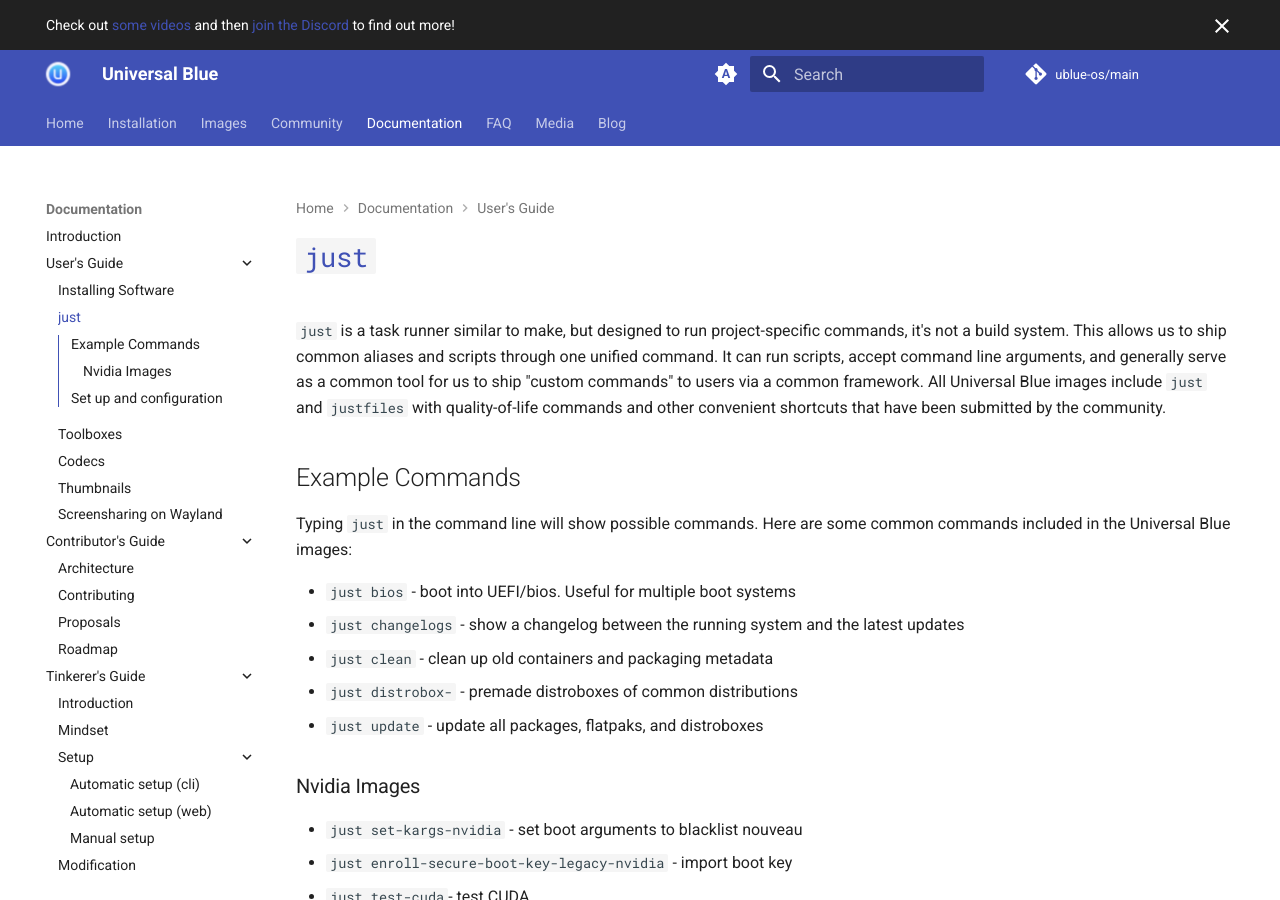
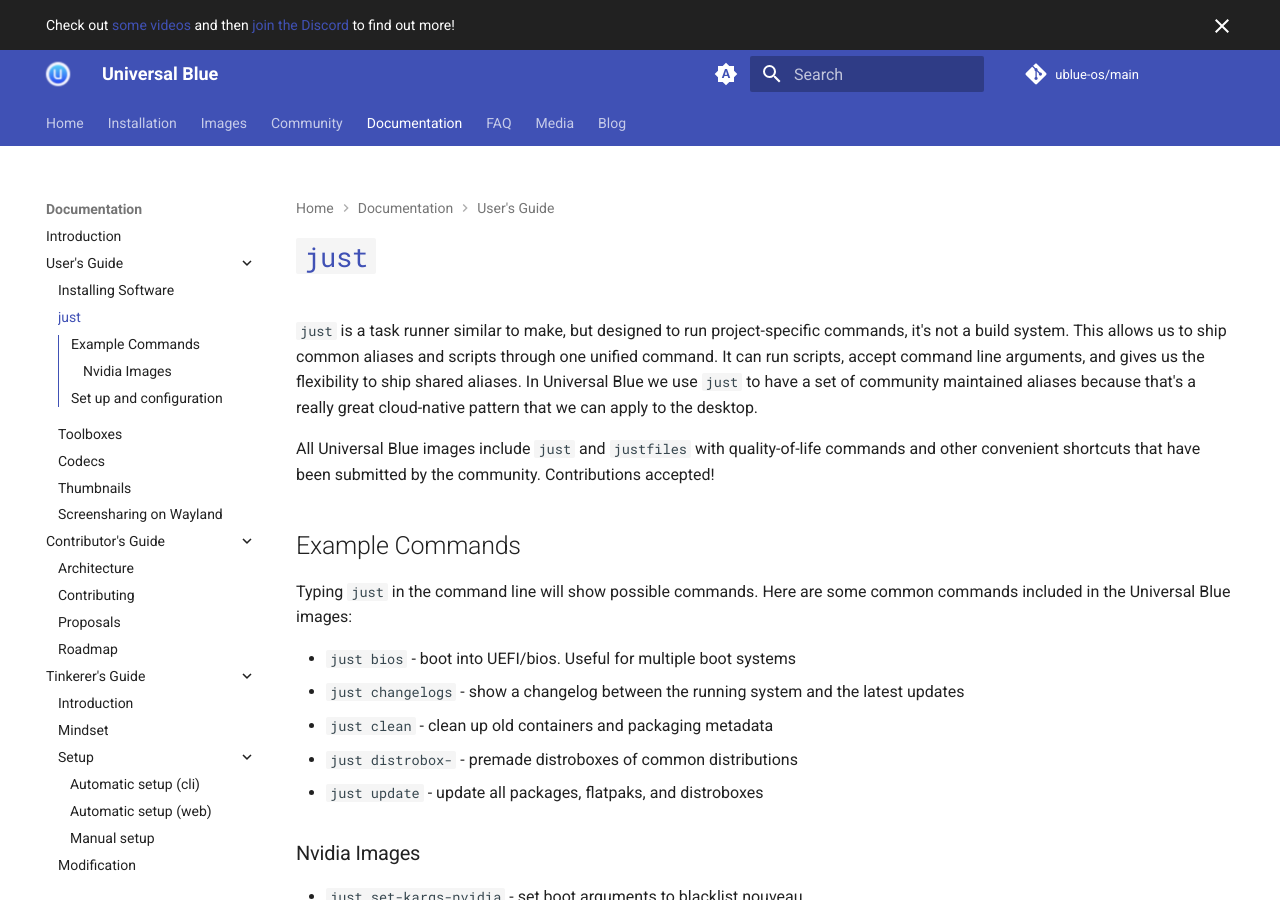
Before and after one commit to ublue-os/website, an MkDocs documentation site: the page built from docs/guide/just.md, in a window 1280 px wide and 900 px high. Built offline with MkDocs 1.6.1 and Material for MkDocs 9.7.7, drawn with Linux system fonts in a browser that asks for light colours; comment, search, counter and statistics services are not loaded.

Commit message:
fix: update intro to just page

```diff
--- a/docs/guide/just.md
+++ b/docs/guide/just.md
@@ -1,6 +1,8 @@
 # [`just`](https://just.systems)
 
-`just` is a task runner similar to make, but designed to run project-specific commands, it's not a build system. This allows us to ship common aliases and scripts through one unified command. It can run scripts, accept command line arguments, and generally serve as a common tool for us to ship "custom commands" to users via a common framework. All Universal Blue images include `just` and `justfiles` with quality-of-life commands and other convenient shortcuts that have been submitted by the community.
+`just` is a task runner similar to make, but designed to run project-specific commands, it's not a build system. This allows us to ship common aliases and scripts through one unified command. It can run scripts, accept command line arguments, and gives us the flexibility to ship shared aliases. In Universal Blue we use `just` to have a set of community maintained aliases because that's a really great cloud-native pattern that we can apply to the desktop.
+
+All Universal Blue images include `just` and `justfiles` with quality-of-life commands and other convenient shortcuts that have been submitted by the community. Contributions accepted!
 
 ## Example Commands
 
```
